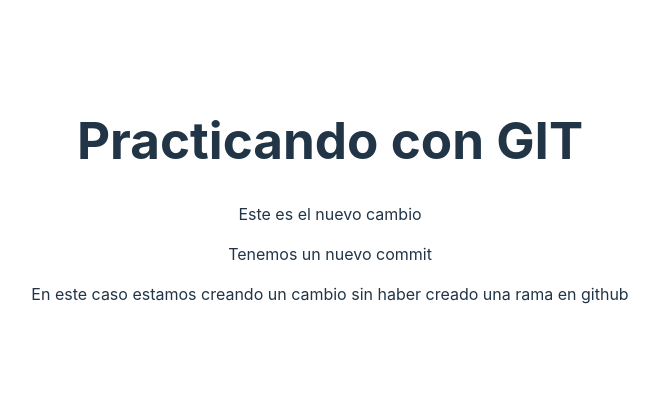
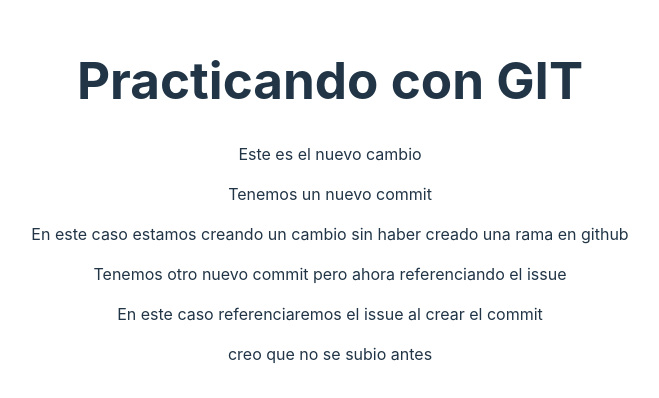
Before and after one commit to dev-crafters/practice-git, a React (Vite) app: page / in a window 1280 px wide. Shown: the part 200-598 px from the top of the page, without its empty margins (310-969 px from the left). Built offline with nearby package versions, Linux system fonts and the light colour scheme.

Commit message:
Agregando nuevo div (#5)

```diff
--- a/src/App.jsx
+++ b/src/App.jsx
@@ -12,6 +12,11 @@
           github
         </p>
       </div>
+      <div>
+        <p>Tenemos otro nuevo commit pero ahora referenciando el issue</p>
+        <p>En este caso referenciaremos el issue al crear el commit</p>
+        <p>creo que no se subio antes</p>
+      </div>
     </>
   );
 }
```
